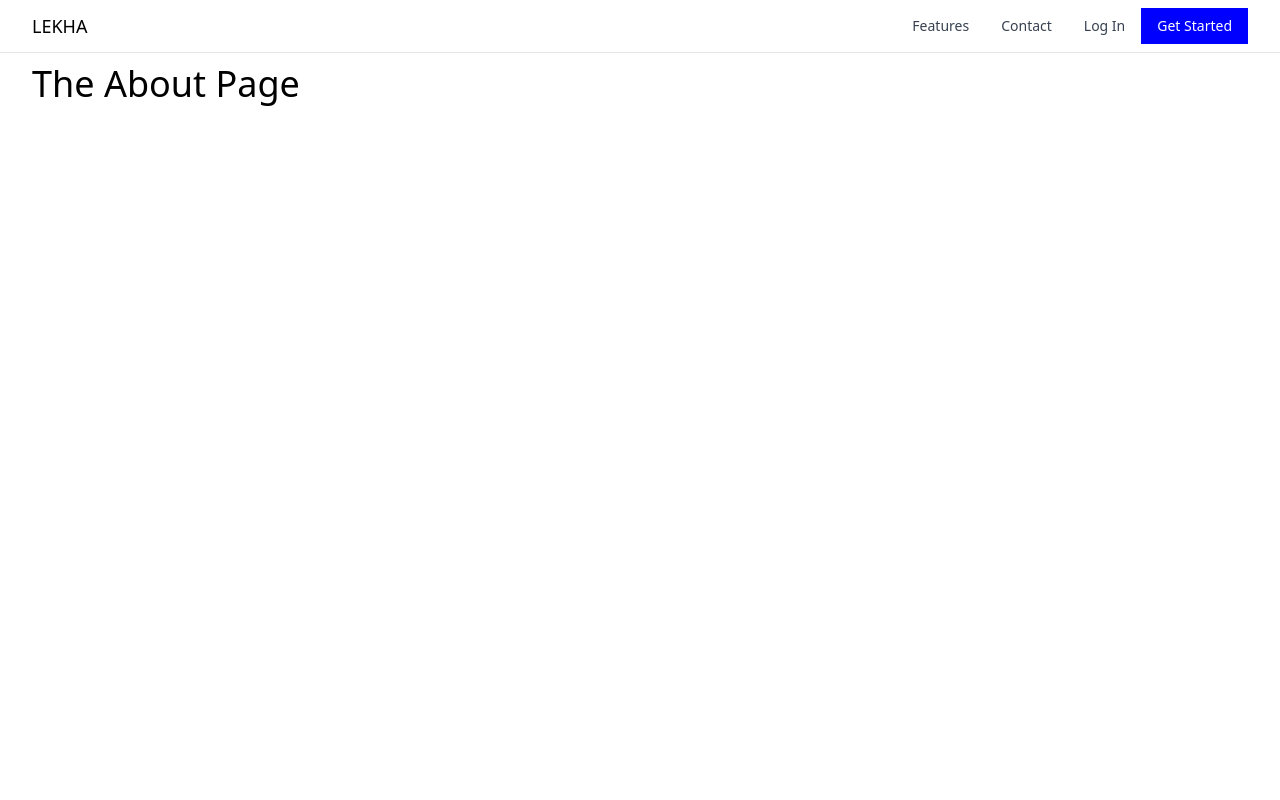
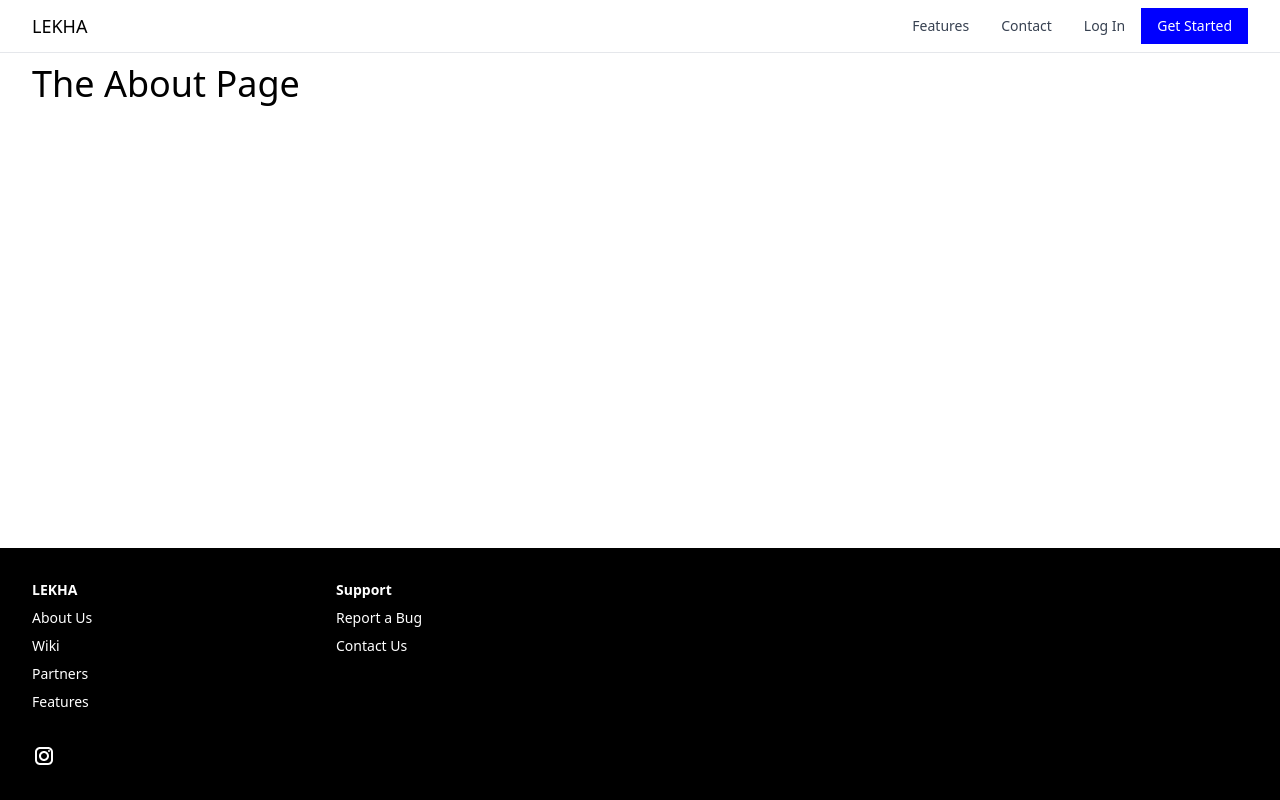
Before and after one commit to theisro/LEKHA, a Django app: page /about/ in a window 1280 px wide. Run offline with Django 4.2, Linux system fonts and the light colour scheme; parts of the project's set-up code (start-up, migrations or seed data) failed here and were passed over; some libraries are stand-ins or nearby versions.

Commit message:
Added footer code to navbar.html & removed it from index.html

```diff
--- a/Lekha/main/templates/main/navbar.html
+++ b/Lekha/main/templates/main/navbar.html
@@ -40,7 +40,7 @@
     </script>
   </head>
   <body>
-    <div class="h-screen w-screen overflow-auto">
+    <div class="w-screen min-h-full flex flex-col">
       <header
         class="py-2 px-8 border-b bg-white flex flex-wrap items-center fixed z-40 top-0 w-full"
       >
@@ -81,7 +81,9 @@
                 >
               </li>
               <li class="text-sm">
-                <a class="py-2 px-0 sm:px-4 block hover:text-lblue" href="/login"
+                <a
+                  class="py-2 px-0 sm:px-4 block hover:text-lblue"
+                  href="/login"
                   >Log In</a
                 >
               </li>
@@ -103,6 +105,60 @@
         </div>
       </header>
       {% block content %} {% endblock %}
+      <!-- Footer -->
+      <div class="w-full bg-black p-8 text-white mt-auto">
+        <div class="w-1/2 flex flex-row justify-start">
+          <div class="w-1/2 flex flex-col space-y-2">
+            <div class="text-sm font-bold">LEKHA</div>
+            <a href="/about/" class="text-sm font-light hover:underline"
+              >About Us</a
+            >
+            <a
+              href="https://wiki.lekha.cc/doku.php"
+              target="_blank"
+              rel="noopener noreferrer"
+              class="text-sm font-light hover:underline"
+              >Wiki</a
+            >
+            <a href="/partners/" class="text-sm font-light hover:underline"
+              >Partners</a
+            >
+            <a href="/features/" class="text-sm font-light hover:underline"
+              >Features</a
+            >
+          </div>
+          <div class="w-1/2 flex flex-col space-y-2">
+            <div class="text-sm font-bold">Support</div>
+            <a href="/report/" class="text-sm font-light hover:underline"
+              >Report a Bug</a
+            >
+            <a href="/contact/" class="text-sm font-light hover:underline"
+              >Contact Us</a
+            >
+          </div>
+        </div>
+        <div class="pt-8">
+          <a
+            href="https://www.instagram.com/lekha.cc/"
+            target="_blank"
+            rel="noopener noreferrer"
+          >
+            <svg
+              xmlns="http://www.w3.org/2000/svg"
+              x="0px"
+              y="0px"
+              width="24"
+              height="24"
+              viewBox="0 0 24 24"
+              style="fill: #fff"
+            >
+              <path
+                d="M 8 3 C 5.243 3 3 5.243 3 8 L 3 16 C 3 18.757 5.243 21 8 21 L 16 21 C 18.757 21 21 18.757 21 16 L 21 8 C 21 5.243 18.757 3 16 3 L 8 3 z M 8 5 L 16 5 C 17.654 5 19 6.346 19 8 L 19 16 C 19 17.654 17.654 19 16 19 L 8 19 C 6.346 19 5 17.654 5 16 L 5 8 C 5 6.346 6.346 5 8 5 z M 17 6 A 1 1 0 0 0 16 7 A 1 1 0 0 0 17 8 A 1 1 0 0 0 18 7 A 1 1 0 0 0 17 6 z M 12 7 C 9.243 7 7 9.243 7 12 C 7 14.757 9.243 17 12 17 C 14.757 17 17 14.757 17 12 C 17 9.243 14.757 7 12 7 z M 12 9 C 13.654 9 15 10.346 15 12 C 15 13.654 13.654 15 12 15 C 10.346 15 9 13.654 9 12 C 9 10.346 10.346 9 12 9 z"
+              ></path>
+            </svg>
+          </a>
+        </div>
+      </div>
     </div>
   </body>
 </html>
```
Also changed, not shown: Lekha/main/templates/main/index.html (+0 -38 lines).
